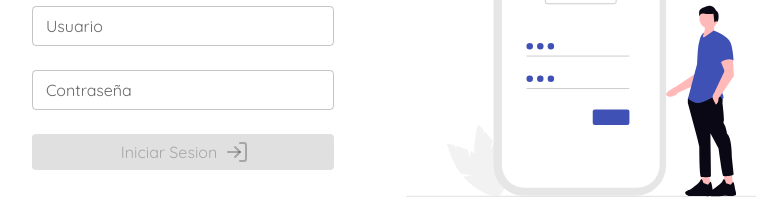
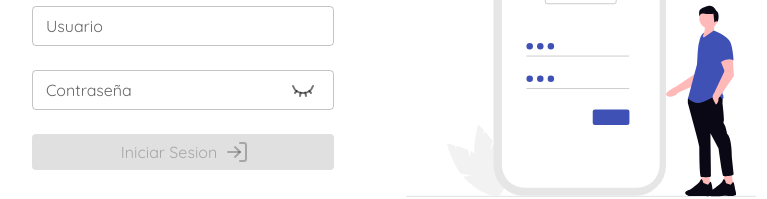
Before and after one commit to aenema25/gestor-tareas, a React (Vite) app: page / in a window 1280 px wide. Shown: the part 379-578 px from the top of the page, without its empty margins (246-1013 px from the left). Built offline with nearby package versions, Linux system fonts and the light colour scheme; no server answers; what aws-amplify would draw is missing.

Commit message:
FEAT Se agrega icono para mostrar la contraseña en la pagina de inicio de sesion

```diff
--- a/src/components/LoginForm/index.tsx
+++ b/src/components/LoginForm/index.tsx
@@ -1,5 +1,5 @@
-import { Button, TextField, Typography } from "@mui/material";
-import { LogIn } from "lucide-react";
+import { Button, IconButton, TextField, Typography } from "@mui/material";
+import { Eye, EyeClosed, LogIn } from "lucide-react";
 import { FC, useState } from "react";
 import { userLoginService } from "../../services/auth.api";
 import { useNavigate } from "react-router";
@@ -9,6 +9,8 @@ import { NotificationAlertSeverityType } from "../../types/misc.types";
 
 
 const LoginForm: FC = () => {
+
+    const [showPassword, setShowPassword] = useState(false)
 
     const [openNotification, setOpenNotification] = useState(false)
     const [notificationMessage, setNotificationMessage] = useState("")
@@ -70,11 +72,16 @@ const LoginForm: FC = () => {
             <TextField
                 label="Contraseña"
                 variant="outlined"
-                type="password"
+                type={showPassword ? "text" : "password"}
                 size="small"
                 fullWidth
                 value={password}
                 onChange={(e) => setPassword(e.target.value)}
+                slotProps={{
+                    input: {
+                        endAdornment: <IconButton size="small" onClick={() => setShowPassword(!showPassword)}> {showPassword ? <Eye /> : <EyeClosed />}</IconButton>
+                    }
+                }}
             />
             <Button
                 color="primary"
```
